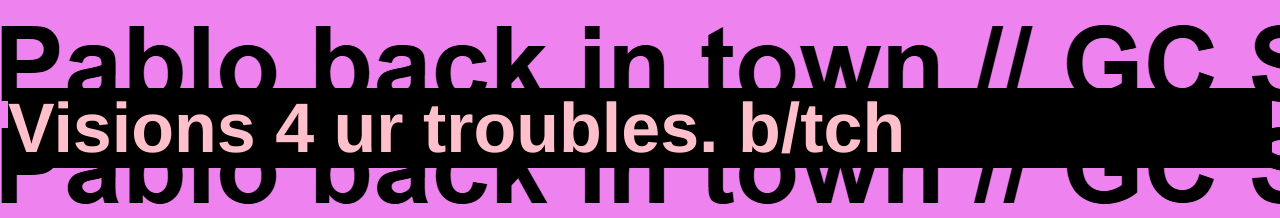
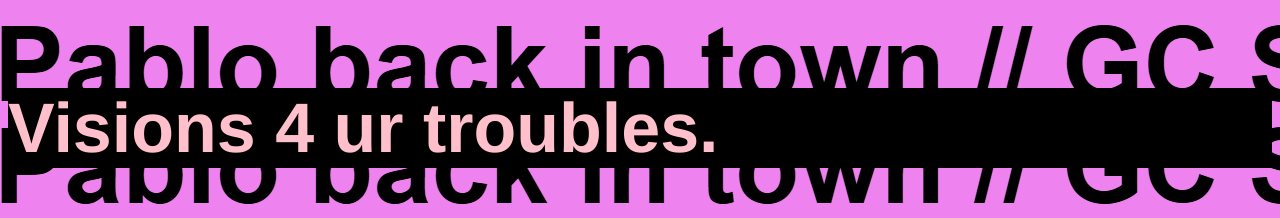
Before and after one commit to pablovangogh/pablovangogh.github.io, a plain HTML site: page index.html in a window 1280 px wide. Shown: the part 2740-2958 px from the top of the page. Drawn offline with Linux system fonts and the light colour scheme.

Commit message:
Update index.html

```diff
--- a/index.html
+++ b/index.html
@@ -11,7 +11,7 @@
 <h4> Portr8s 4 the bewtys. </h4>
 </div>
 <div id="div2">
-<h4> Visions 4 ur troubles. b/tch </h4>
+<h4> Visions 4 ur troubles.</h4>
 </div>
 <script src="script.js"></script>
 </body>
```
